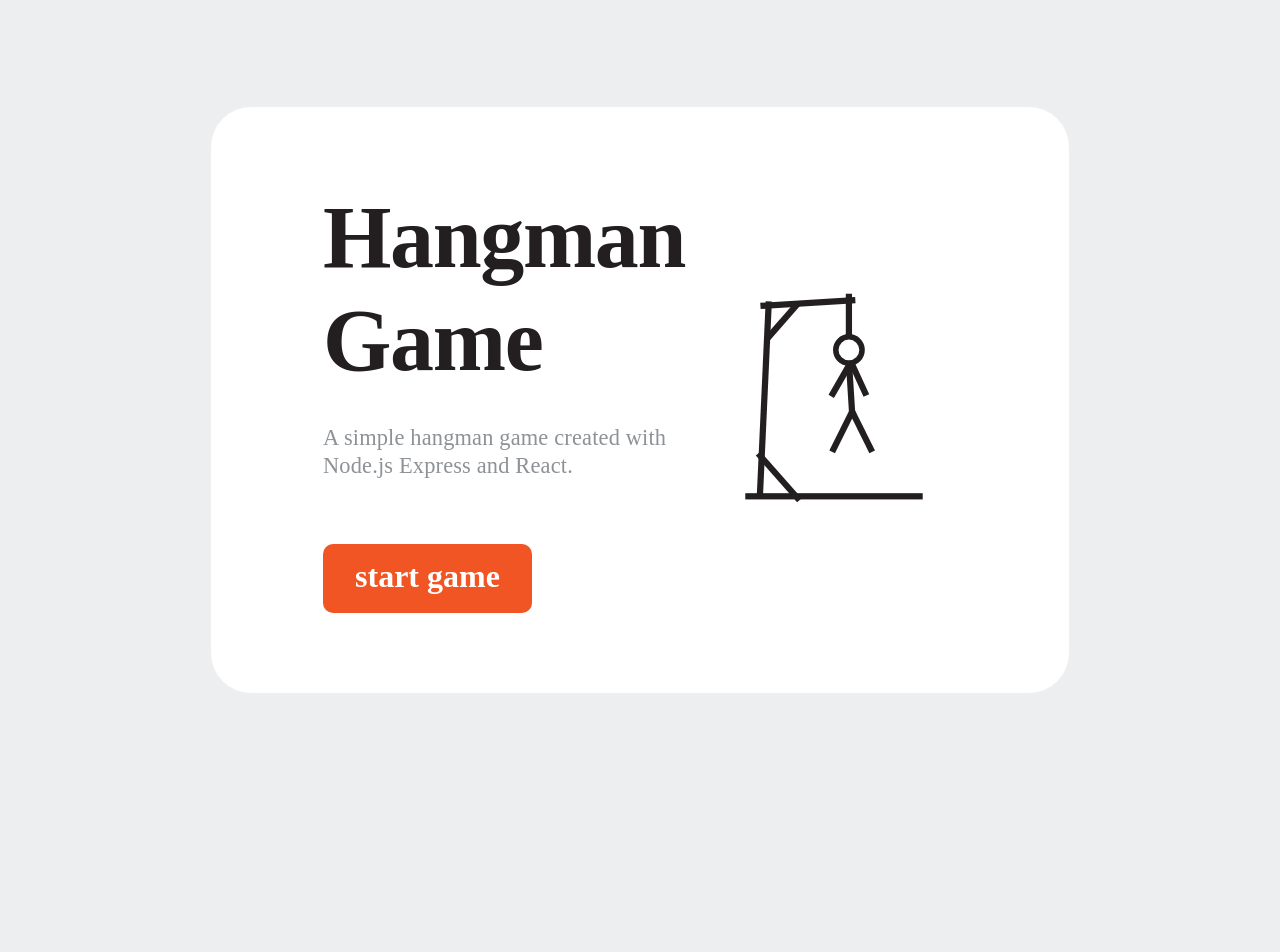
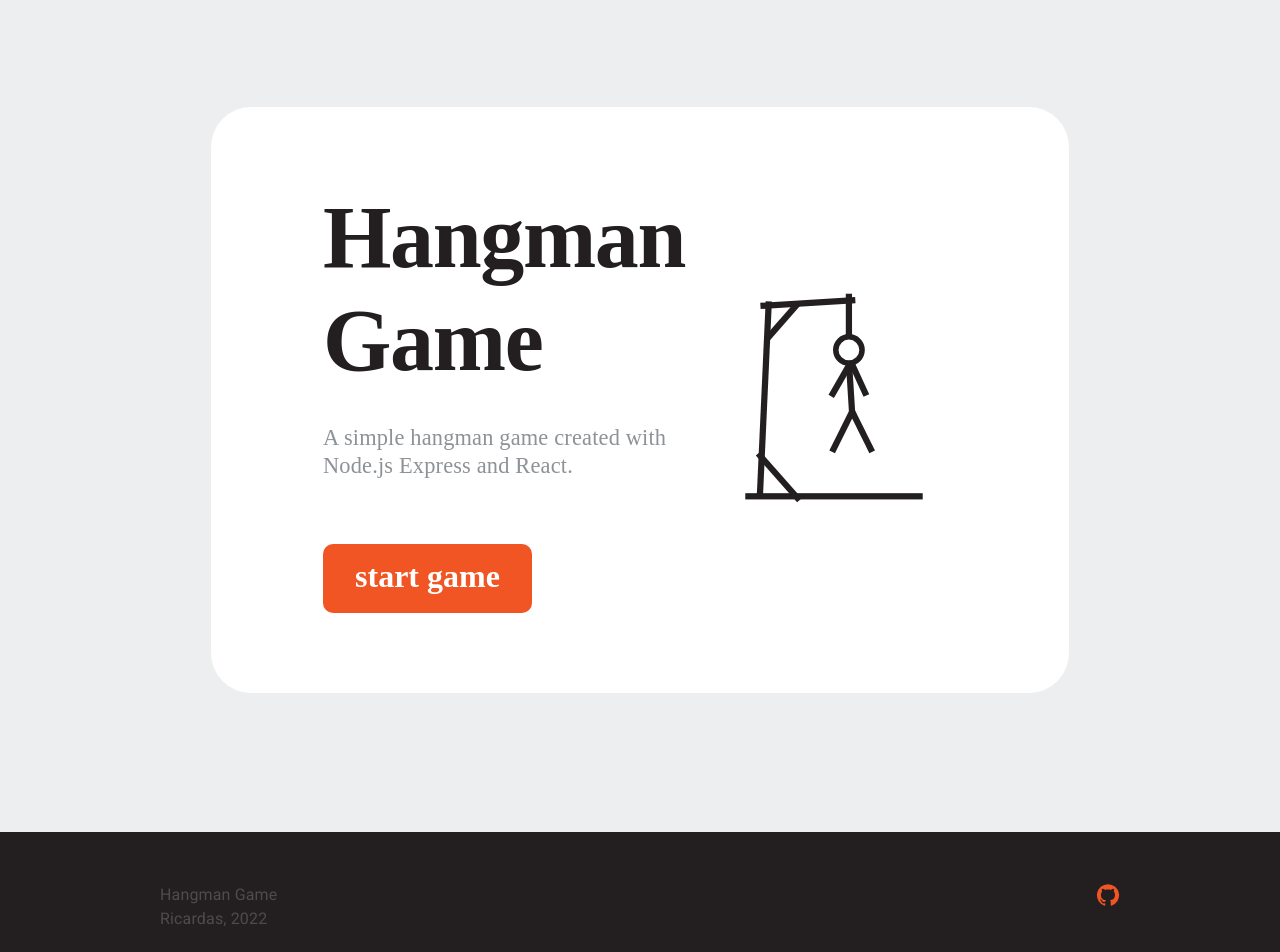
Before and after one commit to ricardas98/hangman-game-2, a React (Create React App) app in the folder client/: page / in a window 1280 px wide. Shown: the top 952 px of the page. Before the commit the page ends 800 px from the top, so only its background shows below. Built offline with nearby package versions, Linux system fonts and the light colour scheme; no server answers; a web font is replaced by a local one.

Commit message:
[FEAT] footer

```diff
--- a/client/src/App.tsx
+++ b/client/src/App.tsx
@@ -1,11 +1,13 @@
 import { ThemeProvider } from "@mui/material";
 import { theme } from "MaterialUiTheme";
+import { Footer } from "view/component/Footer";
 import { MainWindow } from "./view/container/main-window/MainWindow";
 
 function App() {
   return (
     <ThemeProvider theme={theme}>
       <MainWindow />
+      <Footer />
     </ThemeProvider>
   );
 }
--- /dev/null
+++ b/client/src/view/component/Footer.tsx
@@ -0,0 +1,35 @@
+import { Box, Button, Grid, Link, Typography } from "@mui/material";
+import GitHubIcon from "@mui/icons-material/GitHub";
+
+export const Footer = () => {
+  return (
+    <Box
+      px={4}
+      mt={4}
+      sx={{
+        minHeight: "150px",
+        display: "flex",
+        justifyContent: "center",
+        alignItems: "center",
+        backgroundColor: "secondary.main",
+      }}
+    >
+      <Box width="960px">
+        <Grid container justifyContent="space-between" alignItems="flex-start">
+          <Grid item>
+            <Typography color="secondary.light">Hangman Game</Typography>
+            <Typography color="secondary.light">Ricardas, 2022</Typography>
+          </Grid>
+          <Grid item>
+            <Link
+              href="https://github.com/ricardas98/hangman-game-2"
+              target="_blank"
+            >
+              <GitHubIcon color="primary" />
+            </Link>
+          </Grid>
+        </Grid>
+      </Box>
+    </Box>
+  );
+};
```
